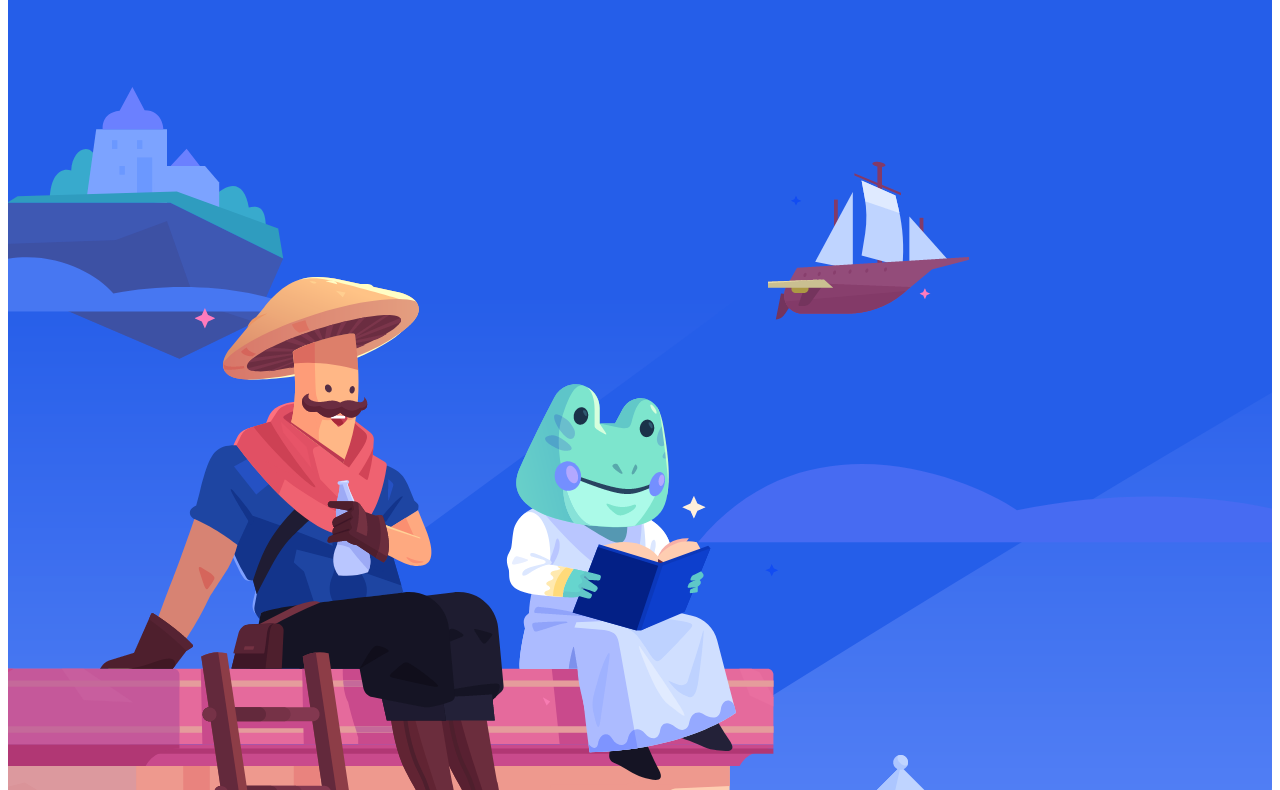
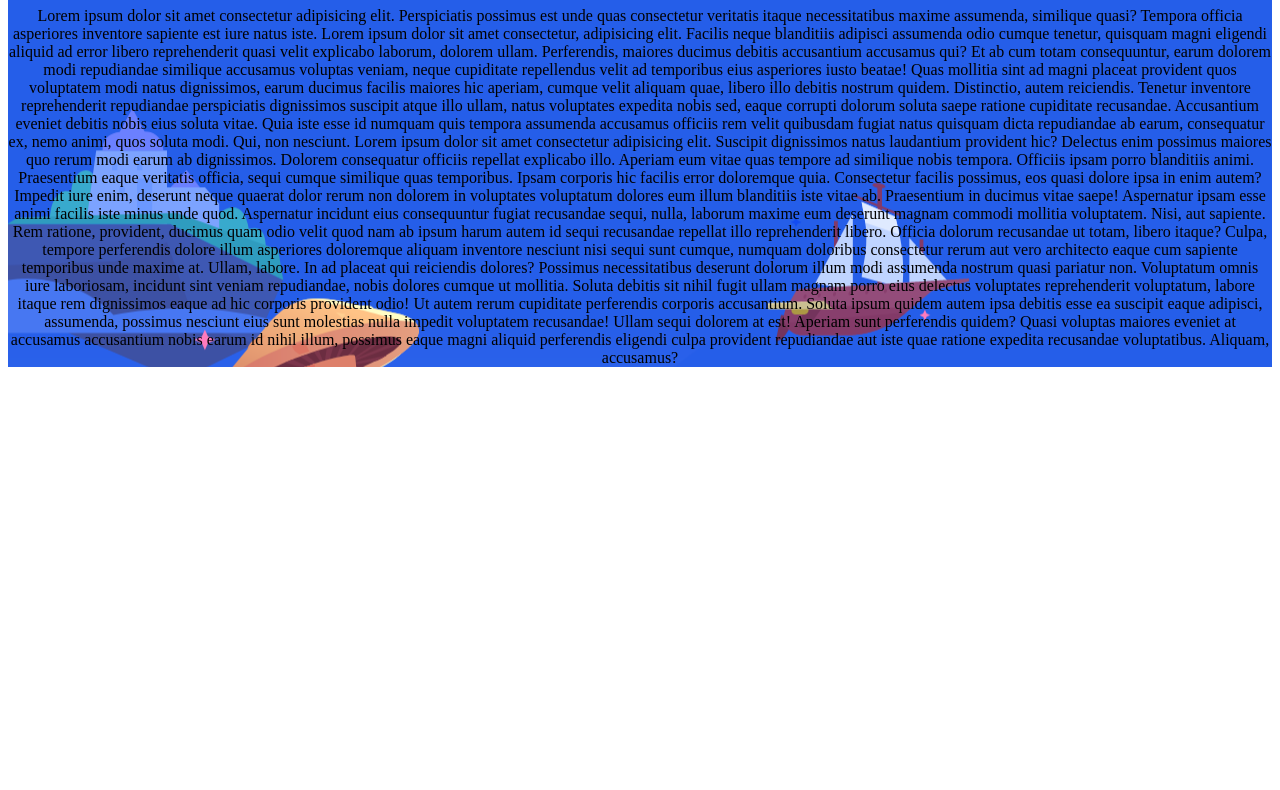
Before and after one commit to ManuelBraimllari/htmlcss-discord, a plain HTML site: page index.html in a window 1280 px wide. Shown: the part 131-921 px from the top of the page. After the commit the page ends 800 px from the top, so only its background shows below. Drawn offline with Linux system fonts and the light colour scheme.

Commit message:
continuo parte 1

```diff
--- a/index.html
+++ b/index.html
@@ -25,6 +25,23 @@
         </div>
         </div>
         <div class="contenitore-header2">
+            <div>
+                <h1>Il tuo posto per parlare</h1>
+                Lorem ipsum dolor sit amet consectetur adipisicing elit. Perspiciatis possimus est unde quas consectetur veritatis itaque necessitatibus maxime assumenda, similique quasi? Tempora officia asperiores inventore sapiente est iure natus iste. Lorem ipsum dolor sit amet consectetur, adipisicing elit. Facilis neque blanditiis adipisci assumenda odio cumque tenetur, quisquam magni eligendi aliquid ad error libero reprehenderit quasi velit explicabo laborum, dolorem ullam.
+                Perferendis, maiores ducimus debitis accusantium accusamus qui? Et ab cum totam consequuntur, earum dolorem modi repudiandae similique accusamus voluptas veniam, neque cupiditate repellendus velit ad temporibus eius asperiores iusto beatae!
+                Quas mollitia sint ad magni placeat provident quos voluptatem modi natus dignissimos, earum ducimus facilis maiores hic aperiam, cumque velit aliquam quae, libero illo debitis nostrum quidem. Distinctio, autem reiciendis.
+                Tenetur inventore reprehenderit repudiandae perspiciatis dignissimos suscipit atque illo ullam, natus voluptates expedita nobis sed, eaque corrupti dolorum soluta saepe ratione cupiditate recusandae. Accusantium eveniet debitis nobis eius soluta vitae.
+                Quia iste esse id numquam quis tempora assumenda accusamus officiis rem velit quibusdam fugiat natus quisquam dicta repudiandae ab earum, consequatur ex, nemo animi, quos soluta modi. Qui, non nesciunt. Lorem ipsum dolor sit amet consectetur adipisicing elit. Suscipit dignissimos natus laudantium provident hic? Delectus enim possimus maiores quo rerum modi earum ab dignissimos. Dolorem consequatur officiis repellat explicabo illo.
+                Aperiam eum vitae quas tempore ad similique nobis tempora. Officiis ipsam porro blanditiis animi. Praesentium eaque veritatis officia, sequi cumque similique quas temporibus. Ipsam corporis hic facilis error doloremque quia.
+                Consectetur facilis possimus, eos quasi dolore ipsa in enim autem? Impedit iure enim, deserunt neque quaerat dolor rerum non dolorem in voluptates voluptatum dolores eum illum blanditiis iste vitae ab.
+                Praesentium in ducimus vitae saepe! Aspernatur ipsam esse animi facilis iste minus unde quod. Aspernatur incidunt eius consequuntur fugiat recusandae sequi, nulla, laborum maxime eum deserunt magnam commodi mollitia voluptatem.
+                Nisi, aut sapiente. Rem ratione, provident, ducimus quam odio velit quod nam ab ipsum harum autem id sequi recusandae repellat illo reprehenderit libero. Officia dolorum recusandae ut totam, libero itaque?
+                Culpa, tempore perferendis dolore illum asperiores doloremque aliquam inventore nesciunt nisi sequi sunt cumque, numquam doloribus consectetur rerum aut vero architecto eaque cum sapiente temporibus unde maxime at. Ullam, labore.
+                In ad placeat qui reiciendis dolores? Possimus necessitatibus deserunt dolorum illum modi assumenda nostrum quasi pariatur non. Voluptatum omnis iure laboriosam, incidunt sint veniam repudiandae, nobis dolores cumque ut mollitia.
+                Soluta debitis sit nihil fugit ullam magnam porro eius delectus voluptates reprehenderit voluptatum, labore itaque rem dignissimos eaque ad hic corporis provident odio! Ut autem rerum cupiditate perferendis corporis accusantium.
+                Soluta ipsum quidem autem ipsa debitis esse ea suscipit eaque adipisci, assumenda, possimus nesciunt eius sunt molestias nulla impedit voluptatem recusandae! Ullam sequi dolorem at est! Aperiam sunt perferendis quidem?
+                Quasi voluptas maiores eveniet at accusamus accusantium nobis earum id nihil illum, possimus eaque magni aliquid perferendis eligendi culpa provident repudiandae aut iste quae ratione expedita recusandae voluptatibus. Aliquam, accusamus?
+            </div>
 
 
         </div>
--- a/style.css
+++ b/style.css
@@ -26,6 +26,6 @@
 
 .contenitore-header2{
     background-image: url("jumbo.png");
-    height: 5000px;
-
+    text-align: center;
+    margin: auto;
 }
```
